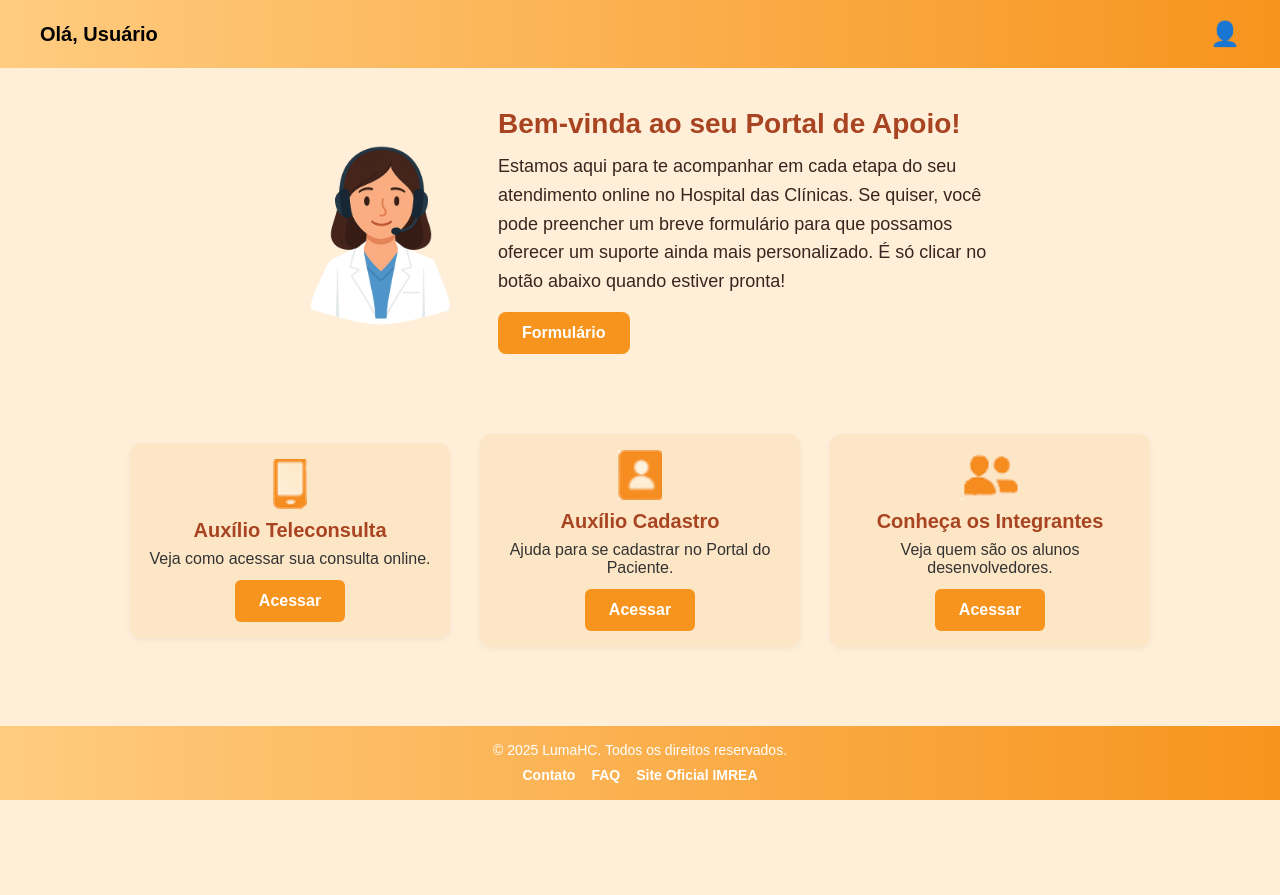
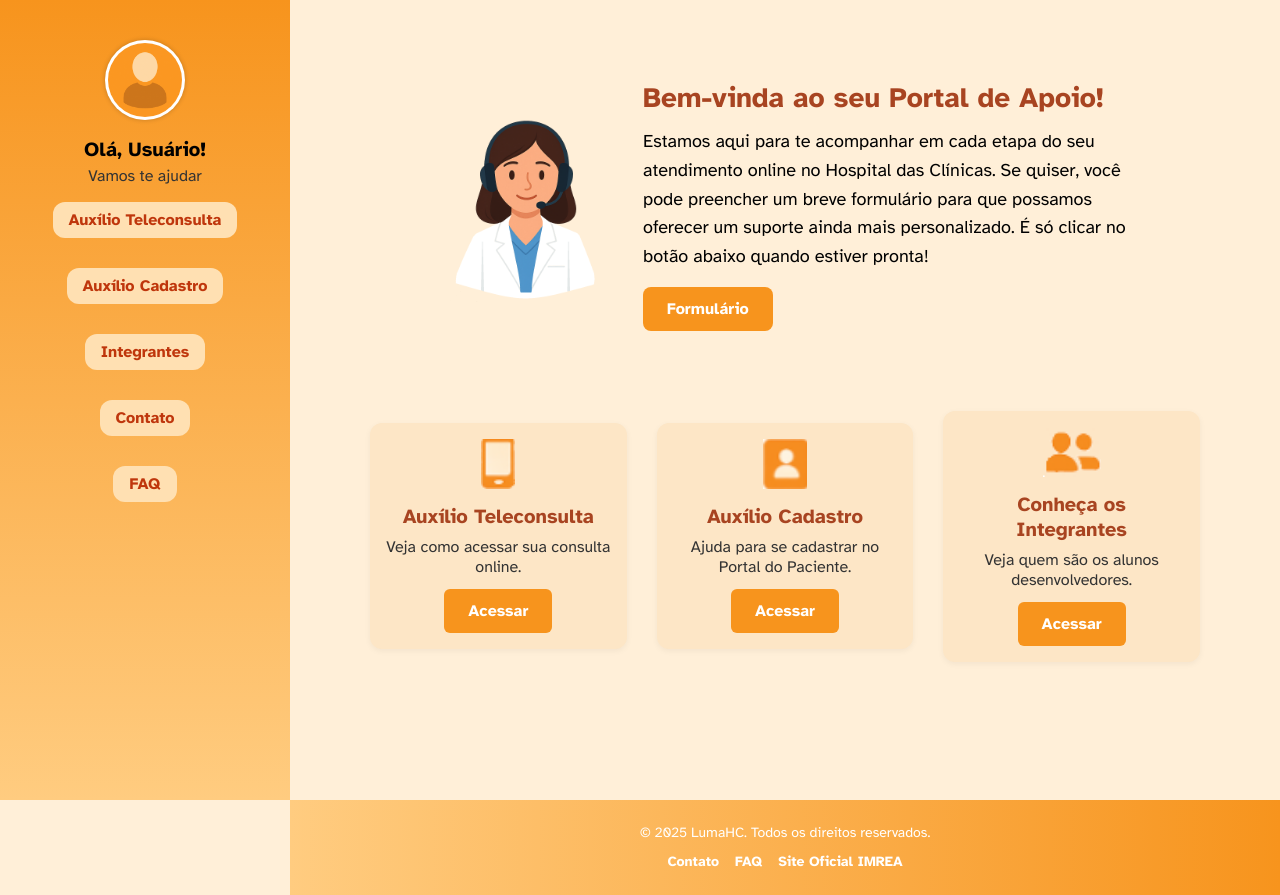
Before and after one commit to KelsonZh0/base-challenge-2025, a plain HTML site: page index.html in a window 1280 px wide. Before the commit the page ends 800 px from the top, so only its background shows below. Drawn offline with Linux system fonts and the light colour scheme.

Commit message:
projeto finalizado

```diff
--- a/index.html
+++ b/index.html
@@ -4,23 +4,35 @@
 <head>
     <meta charset="UTF-8">
     <meta name="viewport" content="width=device-width, initial-scale=1.0">
+<link rel="preconnect" href="https://fonts.googleapis.com">
+<link rel="preconnect" href="https://fonts.gstatic.com" crossorigin>
+<link href="https://fonts.googleapis.com/css2?family=Atkinson+Hyperlegible:ital,wght@0,400;0,700;1,400;1,700&family=Roboto:ital,wght@0,100..900;1,100..900&family=Source+Sans+3:ital,wght@0,200..900;1,200..900&display=swap" rel="stylesheet">
+
+    <link rel="stylesheet" href="src/CSS/reset.css">
+    <link rel="stylesheet" href="src/CSS/style.css">
+    <link rel="stylesheet" href="src/CSS/style_html/paginaInicial.css">
     <title>Página Inicial - Portal do Paciente HC</title>
-    <link rel="stylesheet" href="src/CSS/reset.css">
-    <link rel="stylesheet" href="src/CSS/style_html/paginaInicial.css">
 
-        <script defer src="src/java-script/bot.js"></script>
+    <script defer src="src/java-script/bot.js"></script>
 </head>
 
 <body>
-    <header class="topo">
-        <div class="saudacao">
-            <h1>Olá, Usuário</h1>
-        </div>
-        <div class="perfil">
-            <span class="icone-perfil">👤</span>
-        </div>
+    <header>
+        <nav class="nav-bar">
+            <div class="profile">
+                <img src="src/Img/avatar.png" alt="Imagem de um Avatar">
+                <h2>Olá, Usuário!</h2>
+                <p>Vamos te ajudar</p>
+            </div>
+            <ul>
+                <li><a href="src/paginaAuxilio/teleconsulta.html">Auxílio Teleconsulta</a></li>
+                <li><a href="src/paginaAuxilio/cadastro.html">Auxílio Cadastro</a></li>
+                <li><a href="src/Integrantes/integrantes.html">Integrantes</a></li>
+                <li><a href="src/Contato/contato.html">Contato</a></li>
+                <li><a href="src/FAQ/FAQ.html">FAQ</a></li>
+            </ul>
+        </nav>
     </header>
-
     <main class="conteudo">
         <section class="boas-vindas">
             <img src="src/Img/LumaHC.png" alt="Médica">
@@ -58,6 +70,7 @@
                 <a href="src/Integrantes/integrantes.html" class="botao">Acessar</a>
             </div>
         </section>
+    </main>
 
     <footer class="footer">
         <div class="footer-container">
--- a/src/CSS/style.css
+++ b/src/CSS/style.css
@@ -2,14 +2,16 @@
 body {
   margin: 0;
   flex-direction: column;
-   min-height: 100vh; /* altura mínima da tela inteira */
-  font-family: Arial, sans-serif;
-display: flex;
+  min-height: 100vh;
+  /* altura mínima da tela inteira */
+  font-family: 'Atkinson Hyperlegible', 'Source Sans Pro', 'Roboto', Arial, sans-serif;
+  display: flex;
   background-color: #FFEFD8;
 }
 
 header {
-  position: relative; /* Remove o fixo no mobile */
+  position: relative;
+  /* Remove o fixo no mobile */
   width: 100%;
   height: auto;
   background: linear-gradient(180deg, #F7941D, #FFCC80);
@@ -38,7 +40,7 @@ main {
   padding: 3px;
   object-fit: cover;
   margin-bottom: 0.5rem;
-  box-shadow: 0 0 5px rgba(0,0,0,0.2);
+  box-shadow: 0 0 5px rgba(0, 0, 0, 0.2);
 }
 
 .profile h2 {
@@ -88,14 +90,16 @@ main {
 }
 
 .footer {
-background: linear-gradient(to right,#FFCC80, #F7941D );
+  position: relative;
+  bottom: 0;
+  margin-top: auto;
+  background: linear-gradient(to right, #FFCC80, #F7941D);
   color: white;
   padding: 24px 0;
   text-align: center;
   width: 100%;
   box-sizing: border-box;
 }
-
 
 .footer-container {
   max-width: 1200px;
@@ -127,10 +131,6 @@ background: linear-gradient(to right,#FFCC80, #F7941D );
 .footer-links a:hover {
   text-decoration: underline;
 }
-
-
-
-
 
 /* ========== Small devices (≥600px) ========== */
 @media (min-width: 600px) {
@@ -180,10 +180,13 @@ background: linear-gradient(to right,#FFCC80, #F7941D );
     width: calc(100% - 290px);
   }
 
-.footer {
+  .footer {
     margin-left: 290px;
     width: calc(100% - 290px);
+    position: relative;
+    bottom: 0;
   }
+
 }
 
 /* ========== Large devices (≥992px): Pequenos ajustes de espaçamento e tamanho ========== */
--- a/src/CSS/style_html/contato.css
+++ b/src/CSS/style_html/contato.css
@@ -1,12 +1,6 @@
-html, body {
-  height: 100%;
-  margin: 0;
-  display: flex;
-  flex-direction: column;
-}
-
 main {
-  margin-left: 0; /* Remove margem lateral para telas pequenas */
+  margin-left: 0;
+  /* Remove margem lateral para telas pequenas */
   padding: 20px;
   width: 100%;
   flex: 1;
@@ -14,7 +8,8 @@ main {
 
 .contato-title {
   color: #A84421;
-  font-size: 26px; /* Menor para caber melhor em mobile */
+  font-size: 26px;
+  /* Menor para caber melhor em mobile */
   margin-bottom: 10px;
   text-align: center;
 }
@@ -68,8 +63,10 @@ main {
 
 .contato h3:hover {
   background-color: #FFCC80;
-  transform: scale(1.12); /* Crescimento suave no hover */
-  transform-origin: center; /* Mantém crescimento simétrico */
+  transform: scale(1.12);
+  /* Crescimento suave no hover */
+  transform-origin: center;
+  /* Mantém crescimento simétrico */
 }
 
 .contato h3 a {
@@ -80,7 +77,7 @@ main {
 .contato p {
   display: none;
   padding: 10px 14px;
-    text-align: center;
+  text-align: center;
   margin: 0;
   background-color: #FFF8E1;
   color: #333;
--- a/src/CSS/style_html/faq.css
+++ b/src/CSS/style_html/faq.css
@@ -1,8 +1,9 @@
-
 main {
   margin-left: 0;
+  /* Remove margem lateral para telas pequenas */
   padding: 20px;
   width: 100%;
+  flex: 1;
 }
 
 .faq-title {
@@ -46,14 +47,16 @@ main {
 
 .faq h3:hover {
   background-color: #FFCC80;
-  transform: scale(1.12); /* Crescimento suave no hover */
-  transform-origin: center; /* Mantém crescimento simétrico */
+  transform: scale(1.12);
+  /* Crescimento suave no hover */
+  transform-origin: center;
+  /* Mantém crescimento simétrico */
 }
 
 .faq h3 {
   padding: 10px 14px;
   margin: 0;
-    text-align: center;
+  text-align: center;
   font-size: 18px;
   cursor: pointer;
   color: #BF360C;
@@ -63,7 +66,7 @@ main {
 
 .faq h3:hover {
   background-color: #FFCC80;
-    font-size: 19px;
+  font-size: 19px;
 }
 
 .faq p {
--- a/src/CSS/style_html/formualario.css
+++ b/src/CSS/style_html/formualario.css
@@ -11,7 +11,7 @@
   }
 
   body {
-    font-family: Arial, sans-serif;
+  font-family: 'Atkinson Hyperlegible', 'Source Sans Pro', 'Roboto', Arial, sans-serif;
     padding: 0 12px;
     background: linear-gradient(180deg, #F7941D, #FFCC80);
     background-repeat: no-repeat;
@@ -115,3 +115,31 @@
 
 
   }
+
+.campo-validacao {
+  position: relative;
+}
+
+.campo-validacao input {
+  width: 100%;
+  padding-right: 30px; /* espaço pro ícone */
+}
+
+.icone-validacao {
+  position: absolute;
+  top: 50%;
+  right: 10px;
+  transform: translateY(-50%);
+  font-size: 20px;
+}
+
+button.cancelar {
+  background-color: #cccccc;
+  color: #333;
+  margin-top: 10px;
+  transition: background 0.3s;
+}
+
+button.cancelar:hover {
+  background-color: #999999;
+}
--- a/src/CSS/style_html/integrantes.css
+++ b/src/CSS/style_html/integrantes.css
@@ -1,3 +1,5 @@
+
+
 main {
   margin-left: 0;
   padding: 20px;
--- a/src/CSS/style_html/introducao.css
+++ /dev/null
@@ -1,149 +0,0 @@
-/* Reset e ajustes gerais */
-* {
-  box-sizing: border-box;
-}
-
-html, body {
-  height: 100%;
-  margin: 0;
-  padding: 0;
-  font-family: Arial, sans-serif;
-  background: linear-gradient(180deg, #F7941D, #FFCC80);
-  background-repeat: no-repeat;
-  background-size: cover;
-  background-attachment: fixed;
-  color: #fff;
-  display: flex;
-  flex-direction: column;
-  align-items: center;
-  justify-content: center;
-  text-align: center;
-}
-
-/* Estilo base: mobile first */
-.container {
-  width: 90%;
-  max-width: 500px;
-  padding: 24px;
-}
-
-.luma-img {
-  width: 180px;
-  height: auto;
-  border-radius: 50%;
-  margin: 0 auto 24px auto;
-  display: block;
-  max-width: 100%;
-}
-
-
-h1 {
-  font-size: 28px;
-  margin-bottom: 14px;
-}
-
-p {
-  font-size: 18px;
-  margin-bottom: 24px;
-  line-height: 1.6;
-}
-
-.botao {
-  background-color: #FFE0B2;
-  color: #BF360C;
-  border: none;
-  padding: 14px 26px;
-  font-size: 18px;
-  border-radius: 8px;
-  cursor: pointer;
-  text-decoration: none;
-  display: inline-block;
-  transition: background-color 0.3s ease, transform 0.2s ease;
-}
-
-.botao:hover {
-  background-color: #F7941D;
-  color: #fff;
-  transform: scale(1.05);
-}
-
-/* Small devices (≥600px) */
-@media (min-width: 600px) {
-  h1 {
-    font-size: 30px;
-  }
-
-  p {
-    font-size: 20px;
-  }
-
-  .luma-img {
-    width: 200px;
-  }
-
-  .botao {
-    font-size: 20px;
-    padding: 16px 30px;
-  }
-}
-
-/* Medium devices (≥768px) */
-@media (min-width: 768px) {
-  .container {
-    max-width: 600px;
-    padding: 32px;
-  }
-
-  h1 {
-    font-size: 34px;
-  }
-
-  p {
-    font-size: 22px;
-  }
-
-  .botao {
-    font-size: 22px;
-    padding: 18px 32px;
-  }
-}
-
-/* Large devices (≥992px) */
-@media (min-width: 992px) {
-  .container {
-    max-width: 700px;
-  }
-
-  h1 {
-    font-size: 38px;
-  }
-
-  p {
-    font-size: 24px;
-  }
-
-  .botao {
-    font-size: 24px;
-    padding: 20px 36px;
-  }
-}
-
-/* Extra-Large devices (≥1300px) */
-@media (min-width: 1300px) {
-  .container {
-    max-width: 800px;
-  }
-
-  h1 {
-    font-size: 42px;
-  }
-
-  p {
-    font-size: 26px;
-  }
-
-  .botao {
-    font-size: 26px;
-    padding: 22px 40px;
-  }
-}
--- a/src/CSS/style_html/paginaInicial.css
+++ b/src/CSS/style_html/paginaInicial.css
@@ -1,46 +1,24 @@
+
+
 /* ======== BASE ======== */
-body {
-  margin: 0;
-  font-family: Arial, sans-serif;
-  background-color: #FFEFD8;
-  color: #3b241f;
+main.conteudo {
   display: flex;
   flex-direction: column;
-  min-height: 100vh;
+  min-height: 100vh; /* Ocupa a altura da tela */
 }
 
-img {
-  max-width: 100%;
-  display: block;
+main.conteudo > section {
+  flex-shrink: 0;
 }
+
+main.conteudo > .footer {
+  margin-top: auto;
+}
+
+
 
 a {
   text-decoration: none;
-}
-
-main {
-  flex: 1;
-  display: flex;
-  flex-direction: column;
-}
-
-/* ======== HEADER ======== */
-.topo {
-  background: linear-gradient(to left, #F7941D, #FFCC80);
-  display: flex;
-  justify-content: space-between;
-  align-items: center;
-  padding: 12px 20px;
-  color: #000;
-}
-
-.saudacao h1 {
-  font-size: 20px;
-  margin: 0;
-}
-
-.perfil .icone-perfil {
-  font-size: 24px;
 }
 
 /* ======== BOAS-VINDAS ======== */
@@ -133,41 +111,6 @@ main {
   background-color: #e67e00;
 }
 
-/* ======== FOOTER ======== */
-.footer {
-  background: linear-gradient(to left, #F7941D, #FFCC80);
-  color: white;
-  padding: 16px 12px;
-  text-align: center;
-  margin-top: auto;
-}
-
-.footer-container p {
-  margin: 0 0 8px 0;
-  font-size: 14px;
-}
-
-.footer-links {
-  list-style: none;
-  padding: 0;
-  margin: 0;
-  display: flex;
-  justify-content: center;
-  flex-wrap: wrap;
-  gap: 16px;
-}
-
-.footer-links a {
-  color: white;
-  font-weight: bold;
-  font-size: 14px;
-  text-decoration: none;
-}
-
-.footer-links a:hover {
-  text-decoration: underline;
-}
-
 /* ======== RESPONSIVO MOBILE FIRST ======== */
 @media (min-width: 600px) {
   .boas-vindas {
@@ -187,6 +130,9 @@ main {
 }
 
 @media (min-width: 768px) {
+
+
+
   .boas-vindas .texto h2 {
     font-size: 28px;
   }
```
Also changed, not shown: src/Contato/contato.html (+8 -1 lines), src/FAQ/FAQ.html (+6 -0 lines), src/Integrantes/integrantes.html (+6 -0 lines), src/formulario/formulario.html (+15 -4 lines), src/java-script/formulario.js (+12 -0 lines), src/paginaAuxilio/cadastro.html (+3 -0 lines), src/paginaAuxilio/teleconsulta.html (+3 -0 lines).
